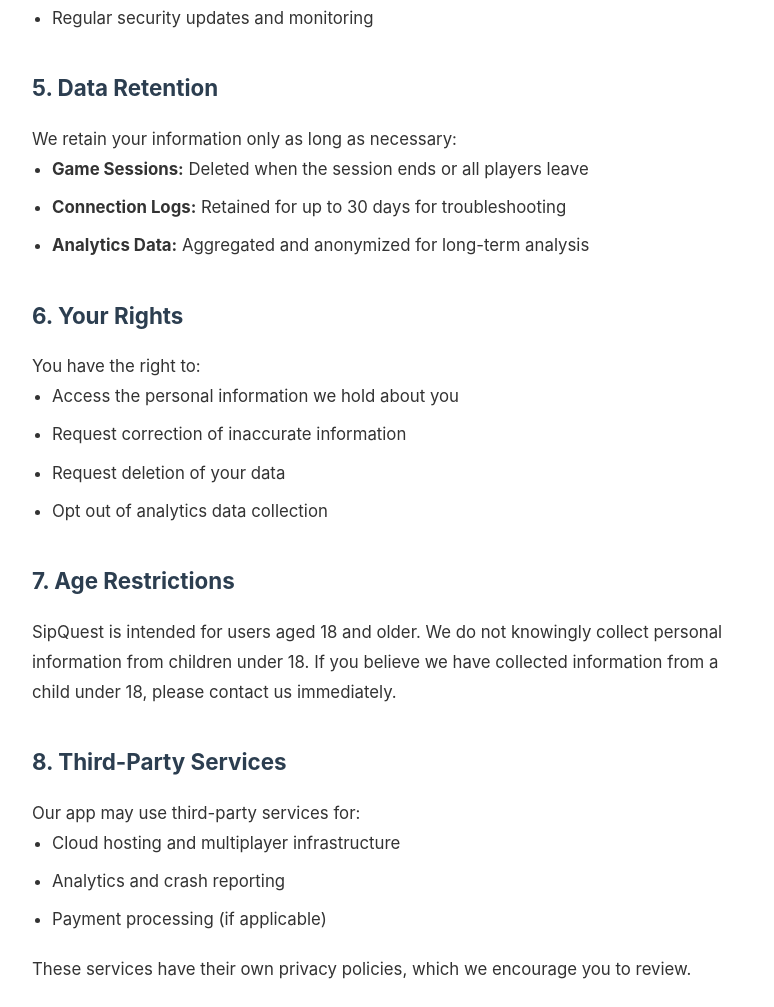
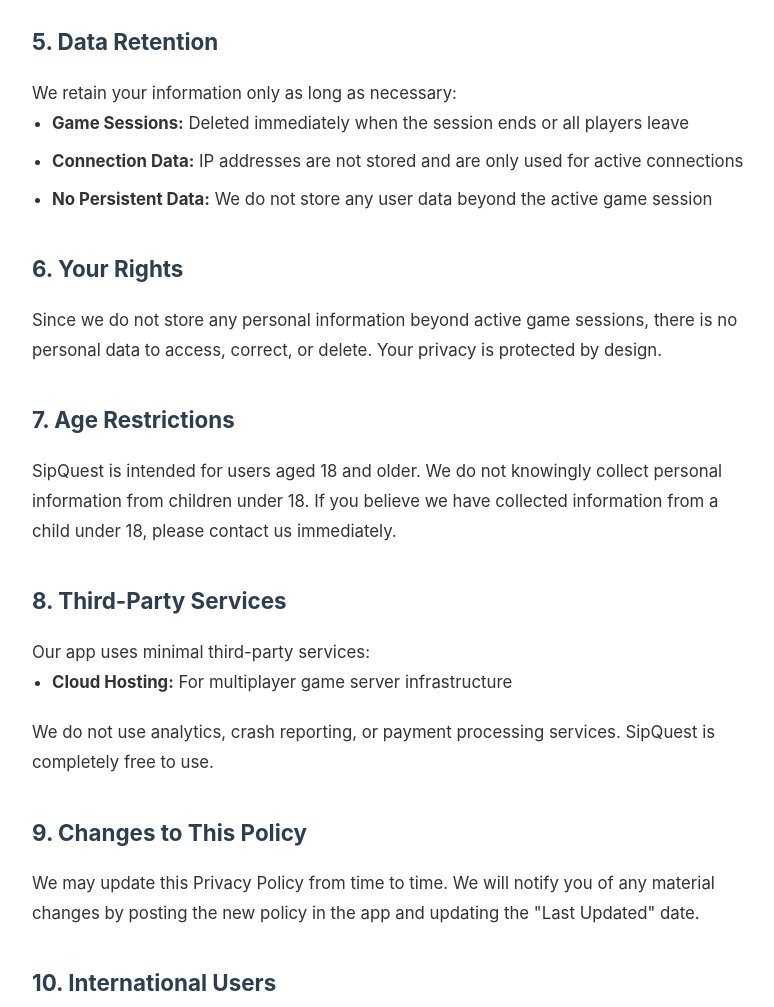
Before and after one commit to hossyer/sipquest-website, a plain HTML site: page privacy.html in a window 1280 px wide. Shown: the part 1657-2664 px from the top of the page, without its empty margins (248-1022 px from the left). Drawn offline with Linux system fonts and the light colour scheme.

Commit message:
Update privacy policy to accurately reflect minimal data collection

```diff
--- a/privacy.html
+++ b/privacy.html
@@ -261,9 +261,7 @@
 
                 <h4>1.2 Information We Collect Automatically</h4>
                 <ul>
-                    <li><strong>Device Information:</strong> Device type, operating system, and app version</li>
-                    <li><strong>Connection Data:</strong> IP address and connection timestamps for multiplayer functionality</li>
-                    <li><strong>Usage Analytics:</strong> How you interact with the app (features used, session duration)</li>
+                    <li><strong>Connection Data:</strong> IP address for WebSocket connections (required for multiplayer functionality)</li>
                 </ul>
 
                 <h3>2. How We Use Your Information</h3>
@@ -294,31 +292,23 @@
                             <h3>5. Data Retention</h3>
             <p>We retain your information only as long as necessary:</p>
             <ul>
-                    <li><strong>Game Sessions:</strong> Deleted when the session ends or all players leave</li>
-                    <li><strong>Connection Logs:</strong> Retained for up to 30 days for troubleshooting</li>
-                    <li><strong>Analytics Data:</strong> Aggregated and anonymized for long-term analysis</li>
+                <li><strong>Game Sessions:</strong> Deleted immediately when the session ends or all players leave</li>
+                <li><strong>Connection Data:</strong> IP addresses are not stored and are only used for active connections</li>
+                <li><strong>No Persistent Data:</strong> We do not store any user data beyond the active game session</li>
             </ul>
 
                             <h3>6. Your Rights</h3>
-                <p>You have the right to:</p>
-                <ul>
-                    <li>Access the personal information we hold about you</li>
-                    <li>Request correction of inaccurate information</li>
-                    <li>Request deletion of your data</li>
-                    <li>Opt out of analytics data collection</li>
-                </ul>
+            <p>Since we do not store any personal information beyond active game sessions, there is no personal data to access, correct, or delete. Your privacy is protected by design.</p>
 
                 <h3>7. Age Restrictions</h3>
                 <p>SipQuest is intended for users aged 18 and older. We do not knowingly collect personal information from children under 18. If you believe we have collected information from a child under 18, please contact us immediately.</p>
 
                             <h3>8. Third-Party Services</h3>
-                <p>Our app may use third-party services for:</p>
+            <p>Our app uses minimal third-party services:</p>
             <ul>
-                    <li>Cloud hosting and multiplayer infrastructure</li>
-                    <li>Analytics and crash reporting</li>
-                    <li>Payment processing (if applicable)</li>
+                <li><strong>Cloud Hosting:</strong> For multiplayer game server infrastructure</li>
             </ul>
-                <p>These services have their own privacy policies, which we encourage you to review.</p>
+            <p>We do not use analytics, crash reporting, or payment processing services. SipQuest is completely free to use.</p>
 
                 <h3>9. Changes to This Policy</h3>
                 <p>We may update this Privacy Policy from time to time. We will notify you of any material changes by posting the new policy in the app and updating the "Last Updated" date.</p>
```
Lines whose indentation alone changed are shown as unchanged.
